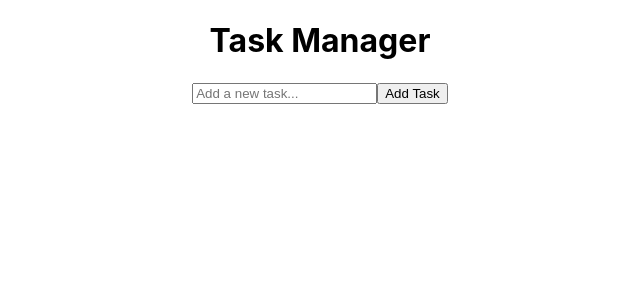
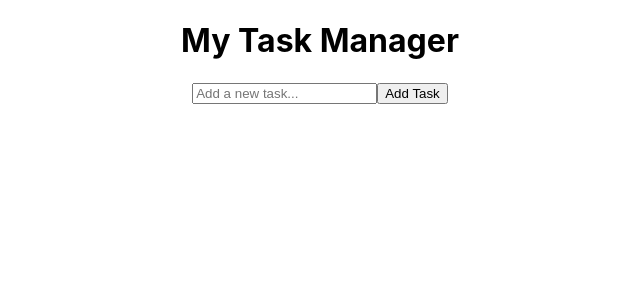
Before and after one commit to Y-L123/task-manager, a React (Create React App) app: page / in a window 1280 px wide. Shown: the top 300 px of the page, without its empty margins (320-960 px from the left). Built offline with nearby package versions, Linux system fonts and the light colour scheme.

Commit message:
Change app titel on main

```diff
--- a/src/App.js
+++ b/src/App.js
@@ -7,7 +7,7 @@ function App() {
 
   return (
     <div className="App">
-      <h1>Task Manager</h1>
+      <h1>My Task Manager</h1>
       <input
         type="text"
         placeholder="Add a new task..."
```
Also changed, not shown: 1 other file (tests, documents, lock files or other folders).
